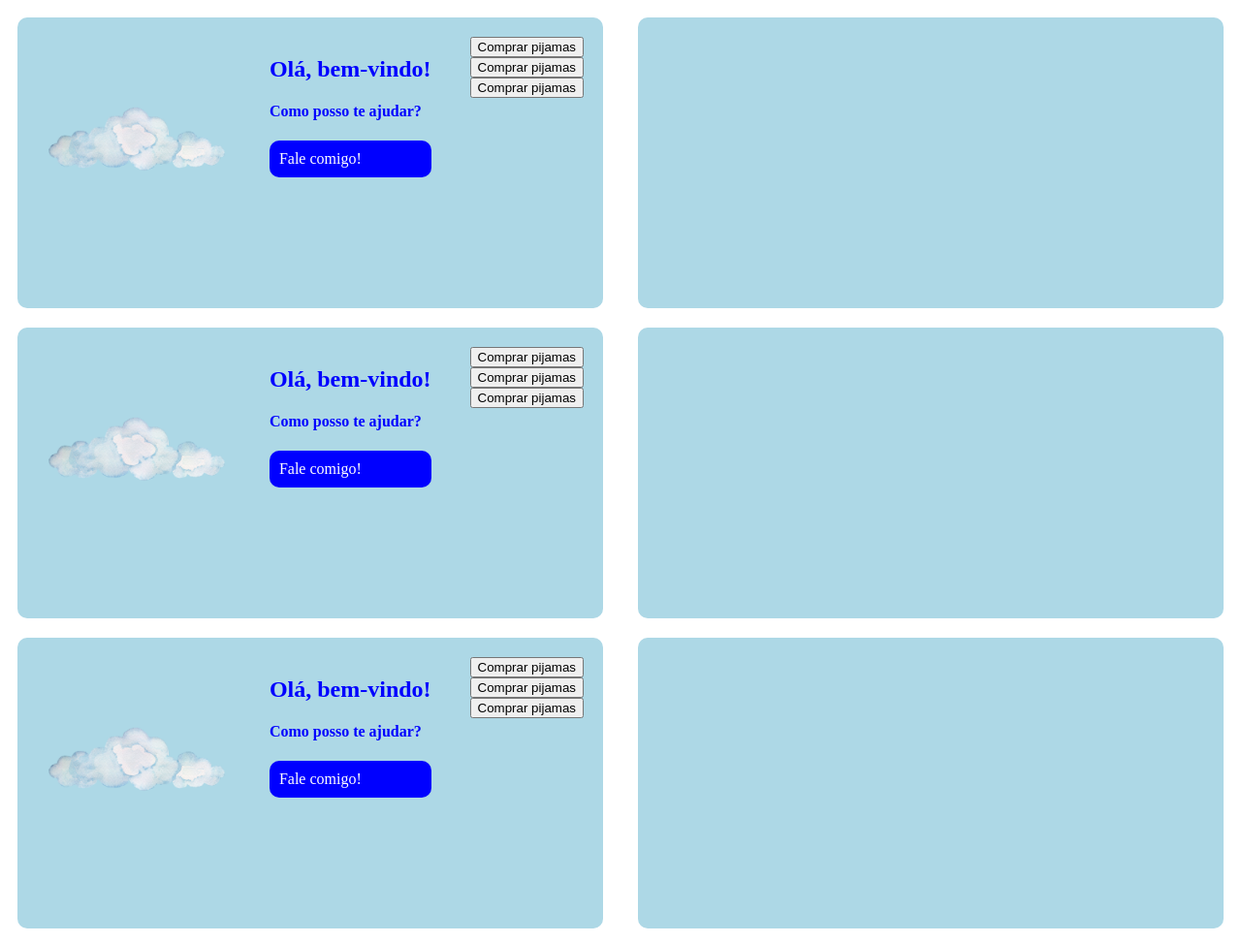
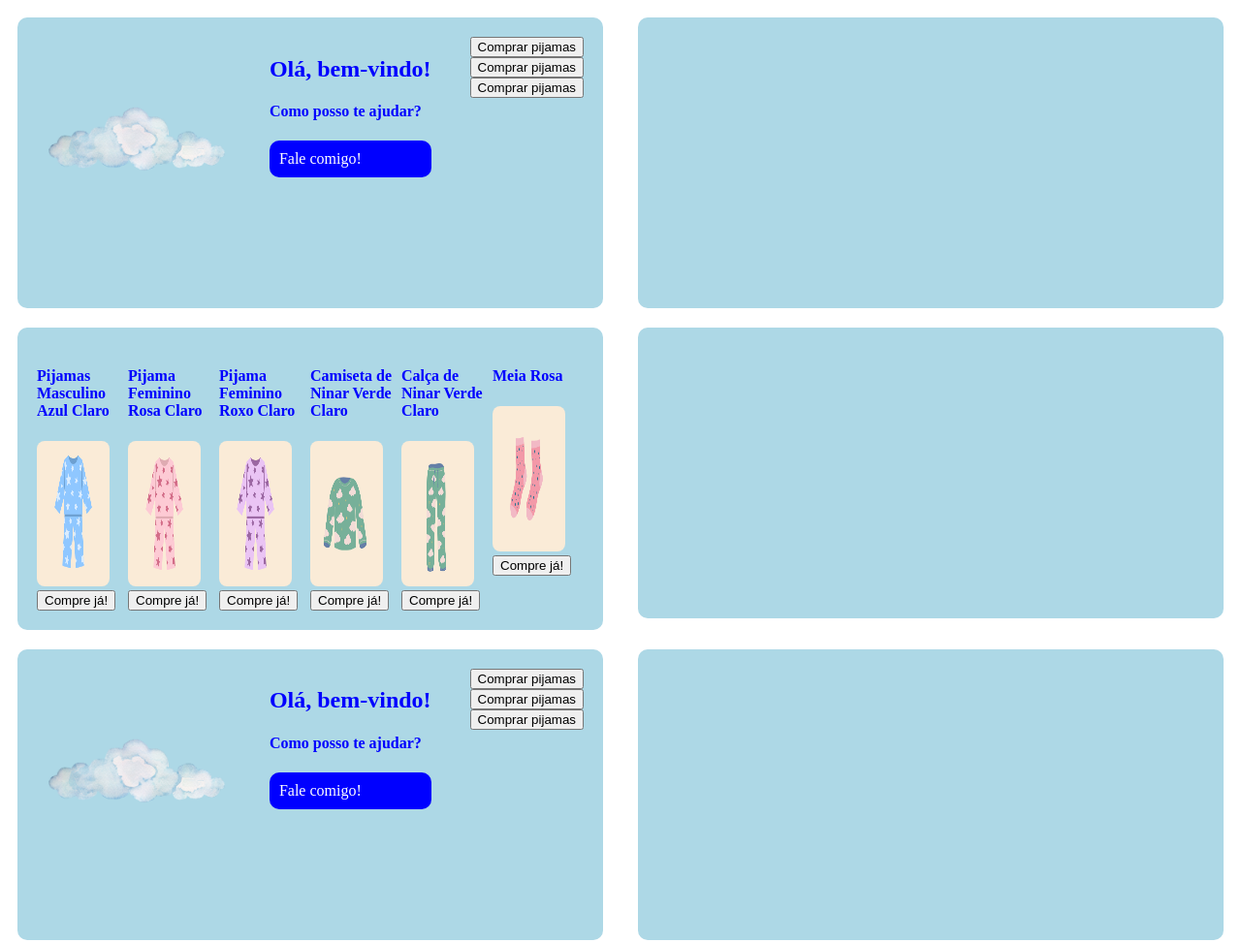
Before and after one commit to Fernanda788/replicando_interface, a plain HTML site: page index.html in a window 1280 px wide. Shown: the whole page at 97% size. Drawn offline with Linux system fonts and the light colour scheme.

Commit message:
Carrossel - Alteração html

```diff
--- a/index.html
+++ b/index.html
@@ -37,25 +37,14 @@
 
     <div class="flexivel">
         <section id="quadrado">
-                <div class="logo">
-                    <img src="Logo Nuvem.png">
-                </div>
-                <div>
-                    <h2> Olá, bem-vindo! </h2>
-                    <h4> Como posso te ajudar? </h4>
-                    <div class="menu_azul"> Fale comigo! </div>
-                </div>
-                <div>
-                    <div>
-                        <button> Comprar pijamas </button>
-                    </div>
-                    <div>
-                        <button> Comprar pijamas </button>
-                    </div>
-                    <div>
-                        <button> Comprar pijamas </button>
-                    </div>
-                </div>
+            <section class="carousel">
+                <section class="card"> <h4>Pijamas Masculino Azul Claro</h4> <img src="Pijama.png"> <button>Compre já!</button> </section>
+                <section class="card"> <h4>Pijama Feminino Rosa Claro</h4> <img src="PijamaRosa.png"> <button>Compre já!</button> </section>
+                <section class="card"> <h4>Pijama Feminino Roxo Claro</h4> <img src="PijamaRoxo.png"> <button>Compre já!</button> </section>
+                <section class="card"> <h4>Camiseta de Ninar Verde Claro</h4> <img src="CamisaPijama.png"> <button>Compre já!</button> </section>
+                <section class="card"> <h4>Calça de Ninar Verde Claro</h4> <img src="CalçaPijama.png"> <button>Compre já!</button> </section>
+                <section class="card"> <h4>Meia Rosa</h4> <img src="MeiaRosa.png"> <button>Compre já!</button> </section>
+            </section>
         </section>
         <section id="recente">
         </section>
```
